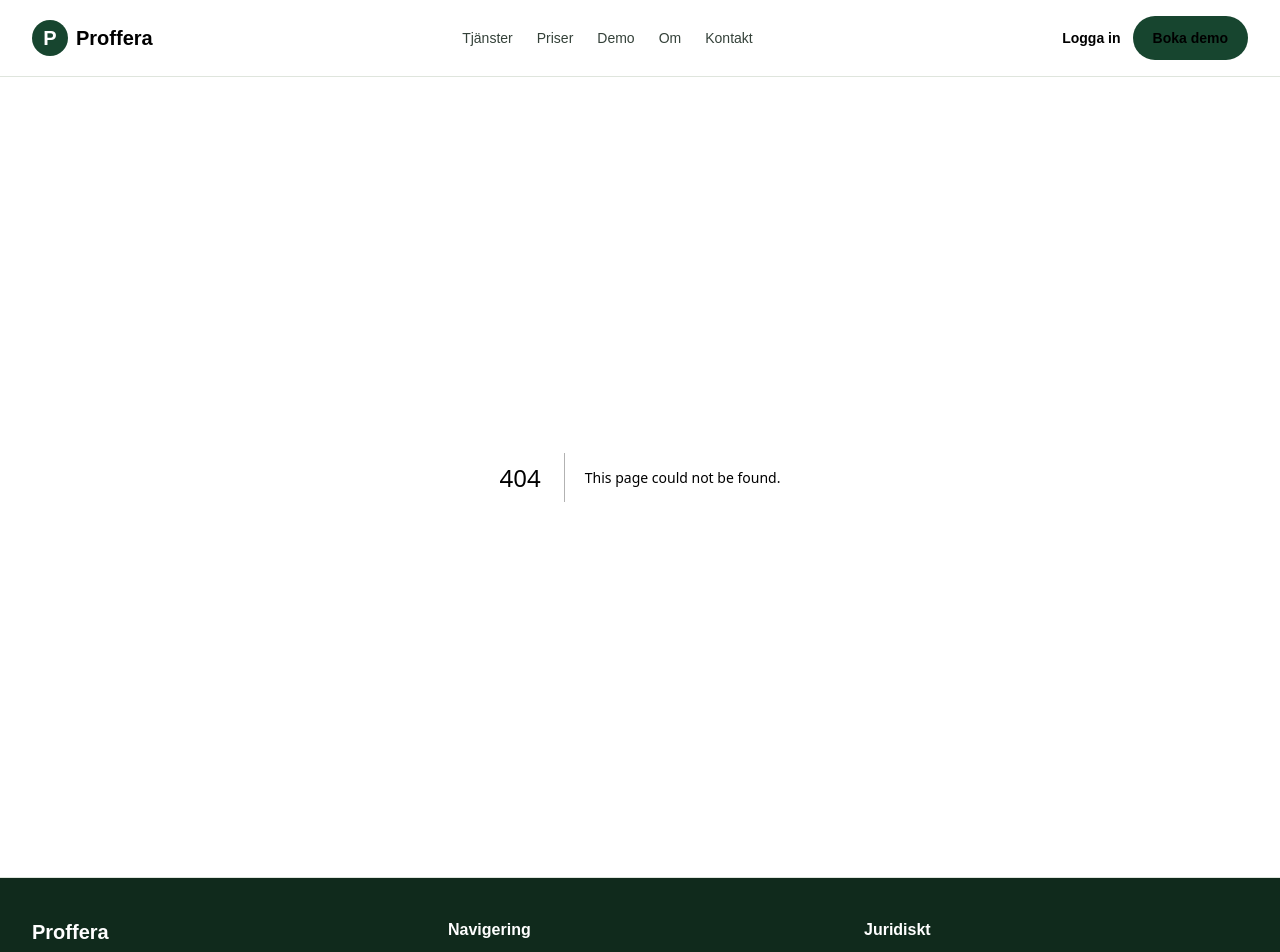
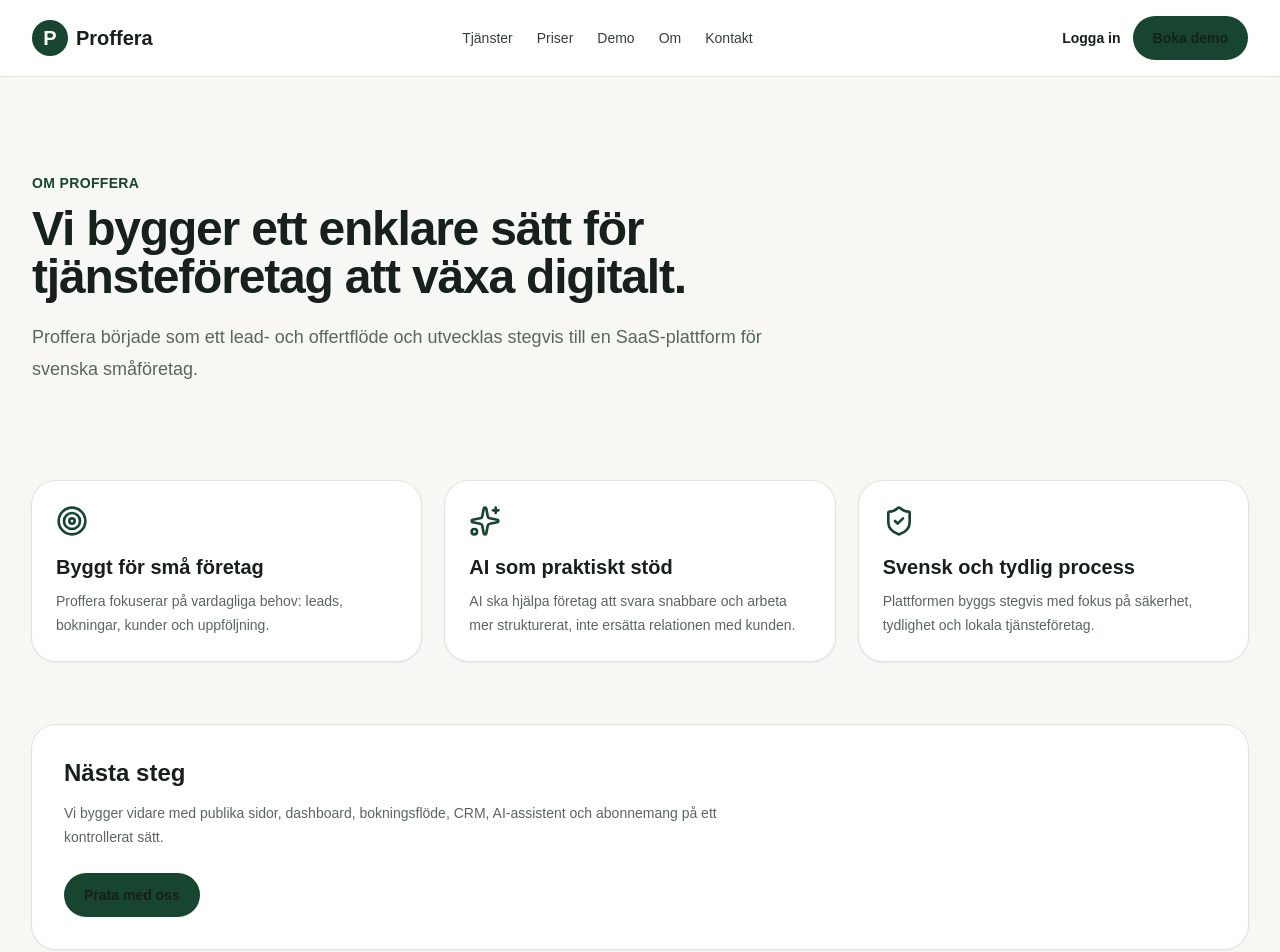
Before and after one commit to ibboabdoli-ai/Proffera, a Next.js app: page /om in a window 1280 px wide. Before the commit this address had no page. Shown: the top 952 px of the page. Built offline with nearby package versions, Linux system fonts and the light colour scheme.

Commit message:
phase 16.1: add about page

```diff
--- /dev/null
+++ b/src/app/om/page.tsx
@@ -0,0 +1,46 @@
+import { ShieldCheck, Sparkles, Target } from "lucide-react";
+import { ButtonLink } from "@/components/ui/button-link";
+
+const values = [
+  { icon: Target, title: "Byggt för små företag", text: "Proffera fokuserar på vardagliga behov: leads, bokningar, kunder och uppföljning." },
+  { icon: Sparkles, title: "AI som praktiskt stöd", text: "AI ska hjälpa företag att svara snabbare och arbeta mer strukturerat, inte ersätta relationen med kunden." },
+  { icon: ShieldCheck, title: "Svensk och tydlig process", text: "Plattformen byggs stegvis med fokus på säkerhet, tydlighet och lokala tjänsteföretag." },
+];
+
+export default function AboutPage() {
+  return (
+    <div className="bg-[#f7f7f4]">
+      <section className="mx-auto max-w-7xl px-4 py-16 sm:px-6 lg:px-8 lg:py-24">
+        <p className="text-sm font-semibold uppercase tracking-wide text-[#17452f]">Om Proffera</p>
+        <h1 className="mt-3 max-w-4xl text-4xl font-bold tracking-tight text-[#17201a] sm:text-5xl">
+          Vi bygger ett enklare sätt för tjänsteföretag att växa digitalt.
+        </h1>
+        <p className="mt-5 max-w-3xl text-lg leading-8 text-[#5b665f]">
+          Proffera började som ett lead- och offertflöde och utvecklas stegvis till en SaaS-plattform för svenska småföretag.
+        </p>
+      </section>
+
+      <section className="mx-auto grid max-w-7xl gap-6 px-4 pb-16 sm:px-6 lg:grid-cols-3 lg:px-8">
+        {values.map(({ icon: Icon, title, text }) => (
+          <article key={title} className="rounded-3xl bg-white p-6 shadow-sm ring-1 ring-[#dfe5dd]">
+            <Icon className="h-8 w-8 text-[#17452f]" aria-hidden="true" />
+            <h2 className="mt-4 text-xl font-semibold text-[#17201a]">{title}</h2>
+            <p className="mt-2 text-sm leading-6 text-[#5b665f]">{text}</p>
+          </article>
+        ))}
+      </section>
+
+      <section className="mx-auto max-w-7xl px-4 pb-16 sm:px-6 lg:px-8">
+        <div className="rounded-3xl bg-white p-8 shadow-sm ring-1 ring-[#dfe5dd]">
+          <h2 className="text-2xl font-bold text-[#17201a]">Nästa steg</h2>
+          <p className="mt-3 max-w-2xl text-sm leading-6 text-[#5b665f]">
+            Vi bygger vidare med publika sidor, dashboard, bokningsflöde, CRM, AI-assistent och abonnemang på ett kontrollerat sätt.
+          </p>
+          <div className="mt-6">
+            <ButtonLink href="/kontakt">Prata med oss</ButtonLink>
+          </div>
+        </div>
+      </section>
+    </div>
+  );
+}
```
